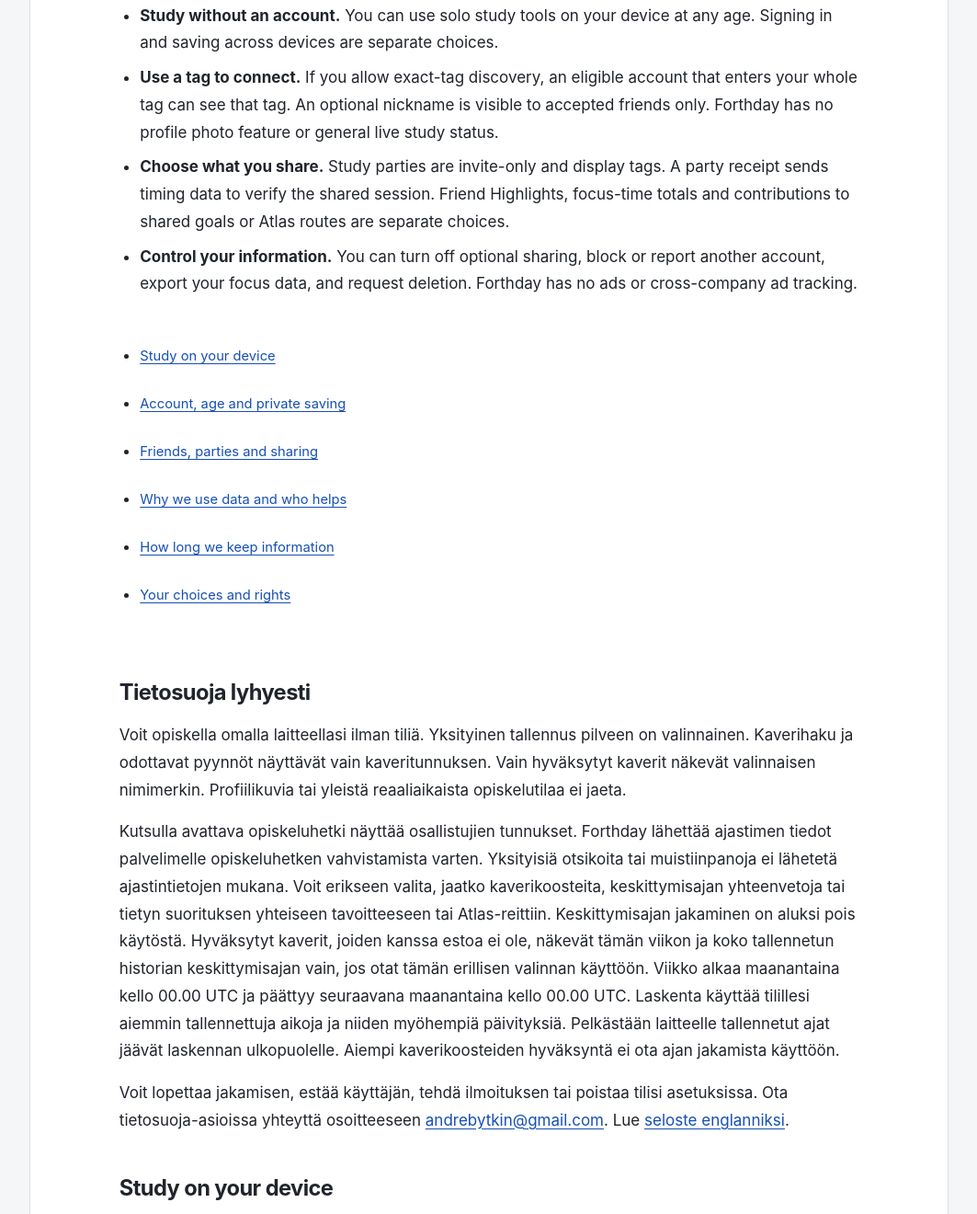
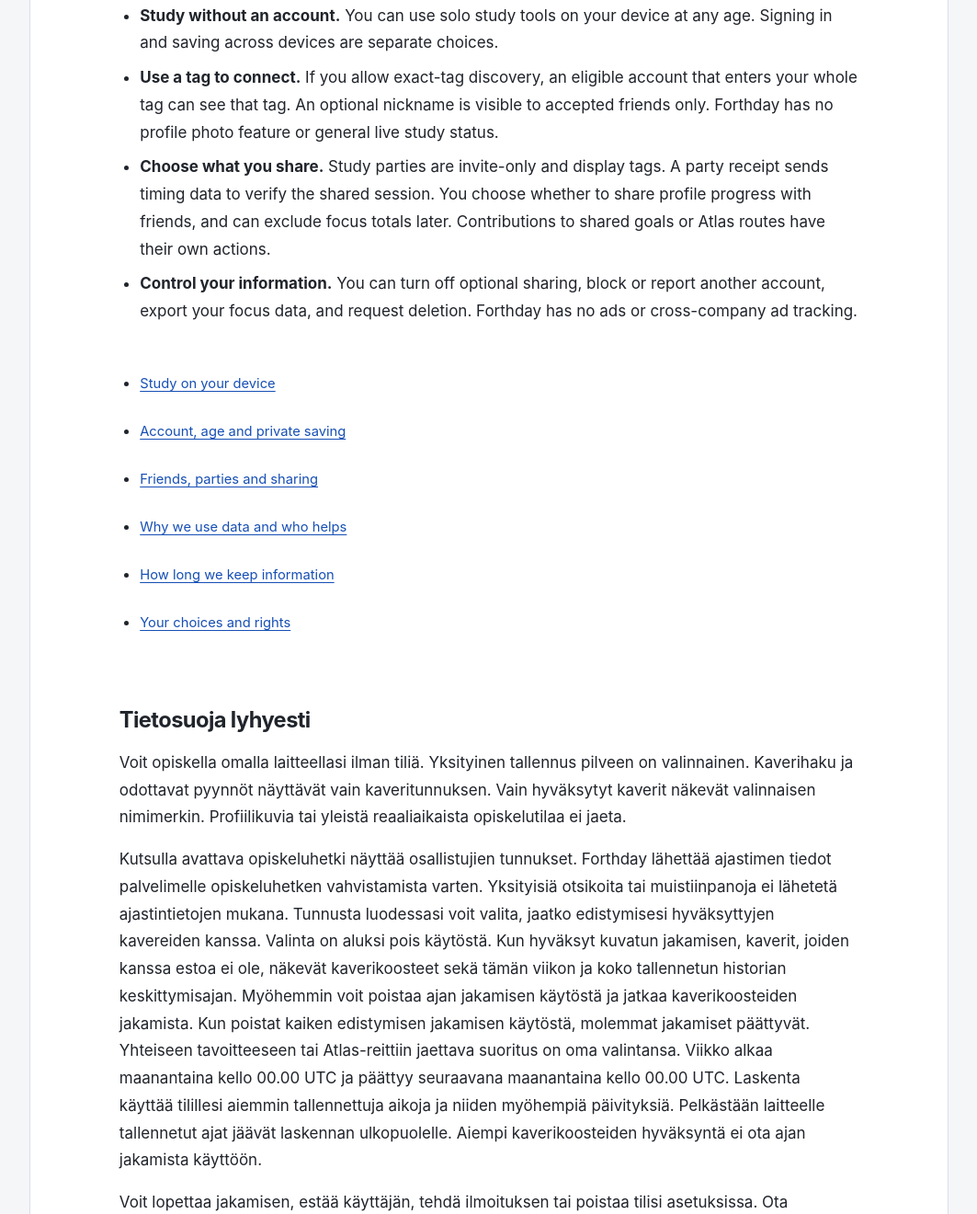
Before and after one commit to andre-1400/forthday-pages, a plain HTML site: page privacy/index.html in a window 1280 px wide. Shown: the part 472-1792 px from the top of the page at 92% size, without its empty margins (108-1171 px from the left). Drawn offline with Linux system fonts and the light colour scheme.

Commit message:
Align progress-sharing notice with master and totals controls

```diff
--- a/privacy/index.html
+++ b/privacy/index.html
@@ -26,7 +26,7 @@
     <ul>
       <li><strong>Study without an account.</strong> You can use solo study tools on your device at any age. Signing in and saving across devices are separate choices.</li>
       <li><strong>Use a tag to connect.</strong> If you allow exact-tag discovery, an eligible account that enters your whole tag can see that tag. An optional nickname is visible to accepted friends only. Forthday has no profile photo feature or general live study status.</li>
-      <li><strong>Choose what you share.</strong> Study parties are invite-only and display tags. A party receipt sends timing data to verify the shared session. Friend Highlights, focus-time totals and contributions to shared goals or Atlas routes are separate choices.</li>
+      <li><strong>Choose what you share.</strong> Study parties are invite-only and display tags. A party receipt sends timing data to verify the shared session. You choose whether to share profile progress with friends, and can exclude focus totals later. Contributions to shared goals or Atlas routes have their own actions.</li>
       <li><strong>Control your information.</strong> You can turn off optional sharing, block or report another account, export your focus data, and request deletion. Forthday has no ads or cross-company ad tracking.</li>
     </ul>
     <nav aria-label="On this page"><ul>
@@ -40,7 +40,7 @@
     <section lang="fi" id="fi" aria-labelledby="privacy-fi">
       <h2 id="privacy-fi">Tietosuoja lyhyesti</h2>
       <p>Voit opiskella omalla laitteellasi ilman tiliä. Yksityinen tallennus pilveen on valinnainen. Kaverihaku ja odottavat pyynnöt näyttävät vain kaveritunnuksen. Vain hyväksytyt kaverit näkevät valinnaisen nimimerkin. Profiilikuvia tai yleistä reaaliaikaista opiskelutilaa ei jaeta.</p>
-      <p>Kutsulla avattava opiskeluhetki näyttää osallistujien tunnukset. Forthday lähettää ajastimen tiedot palvelimelle opiskeluhetken vahvistamista varten. Yksityisiä otsikoita tai muistiinpanoja ei lähetetä ajastintietojen mukana. Voit erikseen valita, jaatko kaverikoosteita, keskittymisajan yhteenvetoja tai tietyn suorituksen yhteiseen tavoitteeseen tai Atlas-reittiin. Keskittymisajan jakaminen on aluksi pois käytöstä. Hyväksytyt kaverit, joiden kanssa estoa ei ole, näkevät tämän viikon ja koko tallennetun historian keskittymisajan vain, jos otat tämän erillisen valinnan käyttöön. Viikko alkaa maanantaina kello 00.00 UTC ja päättyy seuraavana maanantaina kello 00.00 UTC. Laskenta käyttää tilillesi aiemmin tallennettuja aikoja ja niiden myöhempiä päivityksiä. Pelkästään laitteelle tallennetut ajat jäävät laskennan ulkopuolelle. Aiempi kaverikoosteiden hyväksyntä ei ota ajan jakamista käyttöön.</p>
+      <p>Kutsulla avattava opiskeluhetki näyttää osallistujien tunnukset. Forthday lähettää ajastimen tiedot palvelimelle opiskeluhetken vahvistamista varten. Yksityisiä otsikoita tai muistiinpanoja ei lähetetä ajastintietojen mukana. Tunnusta luodessasi voit valita, jaatko edistymisesi hyväksyttyjen kavereiden kanssa. Valinta on aluksi pois käytöstä. Kun hyväksyt kuvatun jakamisen, kaverit, joiden kanssa estoa ei ole, näkevät kaverikoosteet sekä tämän viikon ja koko tallennetun historian keskittymisajan. Myöhemmin voit poistaa ajan jakamisen käytöstä ja jatkaa kaverikoosteiden jakamista. Kun poistat kaiken edistymisen jakamisen käytöstä, molemmat jakamiset päättyvät. Yhteiseen tavoitteeseen tai Atlas-reittiin jaettava suoritus on oma valintansa. Viikko alkaa maanantaina kello 00.00 UTC ja päättyy seuraavana maanantaina kello 00.00 UTC. Laskenta käyttää tilillesi aiemmin tallennettuja aikoja ja niiden myöhempiä päivityksiä. Pelkästään laitteelle tallennetut ajat jäävät laskennan ulkopuolelle. Aiempi kaverikoosteiden hyväksyntä ei ota ajan jakamista käyttöön.</p>
       <p>Voit lopettaa jakamisen, estää käyttäjän, tehdä ilmoituksen tai poistaa tilisi asetuksissa. Ota tietosuoja-asioissa yhteyttä osoitteeseen <a href="mailto:andrebytkin@gmail.com">andrebytkin@gmail.com</a>. Lue <a href="#the-essentials" lang="en">seloste englanniksi</a>.</p>
     </section>
 
@@ -60,9 +60,9 @@
     <p>Parties use preset names. Invitees and members see the tags and invitations needed for the party. During an active party, authorized participants see limited readiness, shared timer, break and session status. The host can receive break requests. A party participant does not receive your general study status or a running total of your personal focus time. After the party, the shared view does not show other members’ individual session history.</p>
     <p>To validate a party receipt, Forthday sends the issued record and session identifiers, timer mode, start and end times, focused intervals and completion status to the server. It can also send the times of personal breaks recorded in the party. The upload leaves out private titles, subjects, notes and reflections. A party receipt can be saved even when private solo saving is off. A receipt measures the timer and cannot determine how much you learned or whether you paid attention.</p>
     <h3>Highlights and shared contributions</h3>
-    <p><strong>Friend Highlights</strong> starts off and has its own control. If you enable it, accepted, unblocked friends can see your study streak, preset achievement badges and up to three virtual Atlas country stamps you select. A badge may reveal the milestone it represents. Enabling Highlights does not enable focus-time totals.</p>
-    <p><strong>Focus-time totals</strong> has a separate choice that starts off. If you enable it, accepted, unblocked friends can see your focused time for this week and all time. This week runs from Monday at 00:00 UTC until the next Monday at 00:00 UTC. All time covers the eligible focus timing already saved to your account, including timing saved before you enabled sharing. Future saved timing can update both totals while sharing is on. Overlapping intervals count once. Totals may differ from your device’s totals because local records that have not been saved to your account are excluded. Choosing to share totals does not turn on private cloud saving or upload additional study records.</p>
-    <p>Each choice applies to your accepted friends, including people whose requests you accept later, while that choice is on and neither of you has blocked the other. These profile choices share no session counts, subjects, titles, notes, lists of individual sessions, general live status, photos or physical location. You can turn either choice off from Friends sharing or Settings. An offline change takes effect for other people when the server confirms it. Turning sharing off stops future access through that choice and leaves your private saved records intact. We cannot retrieve copies other people already made.</p>
+    <p><strong>Share progress with friends</strong> is an optional choice that starts off at tag creation. When you explicitly enable the described choice, accepted, unblocked friends can see your study streak, preset earned badges, up to three virtual Atlas country stamps you select, and your focused time for this week and all time. A badge may reveal the milestone it represents. Earlier Highlights-only permission does not enable totals. Adding totals to an existing choice requires your explicit agreement to the expanded description.</p>
+    <p><strong>Focus-time totals</strong> uses eligible focus timing already saved to your account. This week runs from Monday at 00:00 UTC until the next Monday at 00:00 UTC. All time includes eligible timing saved before you enabled sharing. Future saved timing can update both totals while sharing is on. Overlapping intervals count once. Totals may differ from your device’s totals because local-only records are excluded. Sharing progress does not turn on private cloud saving or upload additional study records.</p>
+    <p>Later, use <strong>Share progress with friends</strong> and <strong>Include focus totals</strong> in Friends sharing or Settings. Turning off Include focus totals hides your weekly and all-time totals and keeps Highlights sharing enabled. Turning off Share progress with friends withdraws both Highlights and totals. These changes take effect for other people when the server confirms them. While sharing is enabled, its audience includes friends you accept later, subject to blocking. Profile sharing does not disclose session counts, subjects, titles, notes, lists of individual sessions, general live status, photos or physical location. Your private saved records remain available to you. We cannot retrieve copies other people already made.</p>
     <p>Sharing a contribution to a goal or a Together Atlas route is another action you choose. To record that contribution, Forthday uploads a separate timing record. It leaves out private titles, subjects, notes and reflections. The relevant people can see the selected contribution and the information needed for that shared goal or route. You can withdraw your contributions with the app’s controls. Party membership or enabling Highlights does not share your entire study record. Removing a friend or blocking them stops access through that relationship. We cannot retrieve copies other people already made.</p>
     <h3>Safety and alerts</h3>
     <p>Use the available block and report controls on tags, profiles and supported shared items. Reports can include account or content references, a selected reason and timing so we can review them. If you send additional information to Support, it is handled as support correspondence. Use a tag or nickname that does not reveal private details about yourself or someone else.</p>
```
Also changed, not shown: support/index.html (+4 -4 lines).
